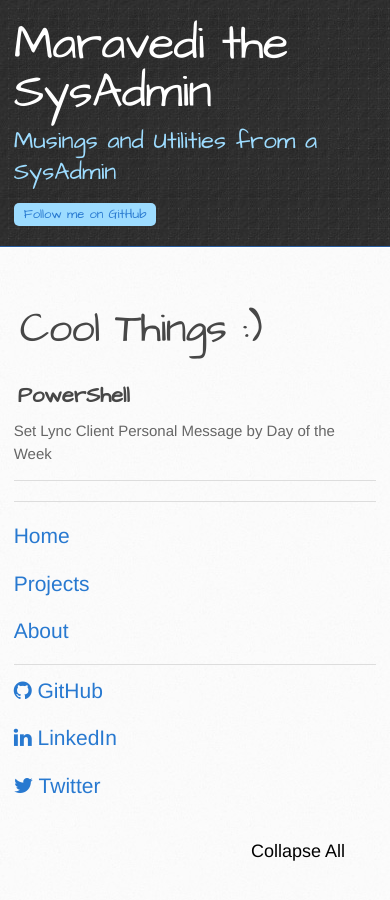
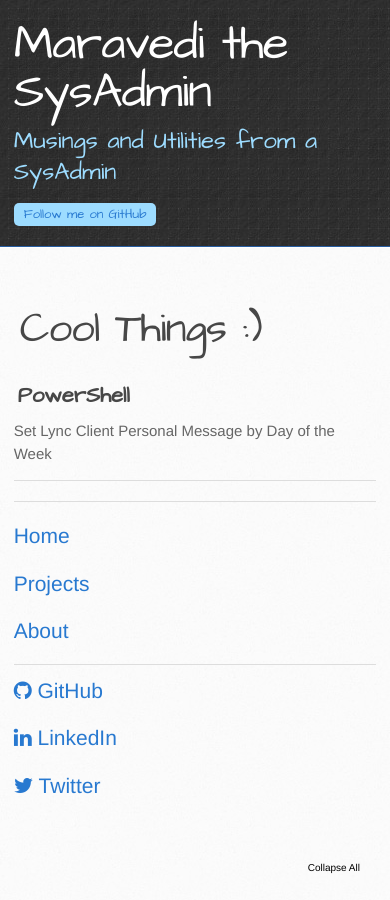
Before and after one commit to maravedi/maravedi.github.io, a Jekyll site: the page built from index.md, in a window 390 px wide. Built offline with Jekyll 4.4.1, drawn with Linux system fonts in a browser that asks for light colours.

Commit message:
Modified styling for the collapse all button

```diff
--- a/_sass/jekyll-theme-architect.scss
+++ b/_sass/jekyll-theme-architect.scss
@@ -392,6 +392,11 @@ footer a:hover {
     margin-left: 0;
     content: none;
   }
+  #collapse-all {
+    font-size: 10px;
+    bottom: 10px;
+    right: 15px;
+  }
 }
 
 /* All Mobile Sizes (devices and browser) */
@@ -460,6 +465,11 @@ footer a:hover {
     margin-left: 0;
     content: none;
   }
+  #collapse-all {
+    font-size: 10px;
+    bottom: 10px;
+    right: 15px;
+  }
 }
 
 /* Mobile Landscape Size to Tablet Portrait (devices and browsers) */
```
